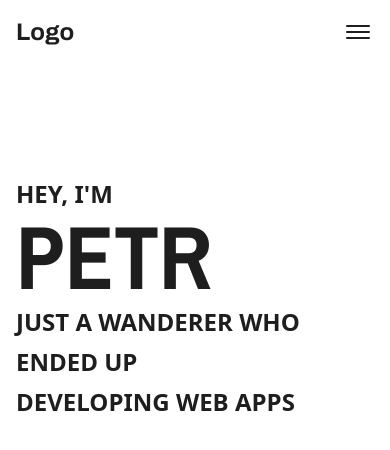
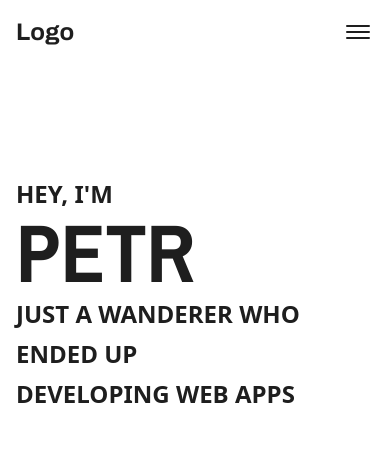
Before and after one commit to Bilek-Petr/portfolio, a React (Vite) app: page / in a window 390 px wide. Shown: the top 450 px of the page. Built offline with nearby package versions, Linux system fonts and the light colour scheme; a web font is replaced by a local one.

Commit message:
data setup

```diff
--- a/src/data.json
+++ b/src/data.json
@@ -43,6 +43,7 @@
       }
     ]
   },
+  "sectionsData": {
     "aboutMe": {
       "description": [
         "I'm a 24-year-old and somehow I ended up developing apps.",
@@ -106,3 +107,4 @@
       ]
     }
   }
+}
--- a/tailwind.config.js
+++ b/tailwind.config.js
@@ -15,7 +15,7 @@ export default {
         mainAccent: "#1E1E1E",
       },
       fontSize: {
-        nameHeading: "clamp(5rem, 23vw, 16rem)",
+        nameHeading: "clamp(5rem, 21vw, 16rem)",
         descriptionText: "clamp(1.5rem, 3vw, 5rem)",
         navText: "clamp(3.25rem, 15vw, 6rem)",
       },
```
Lines whose indentation alone changed are shown as unchanged.
